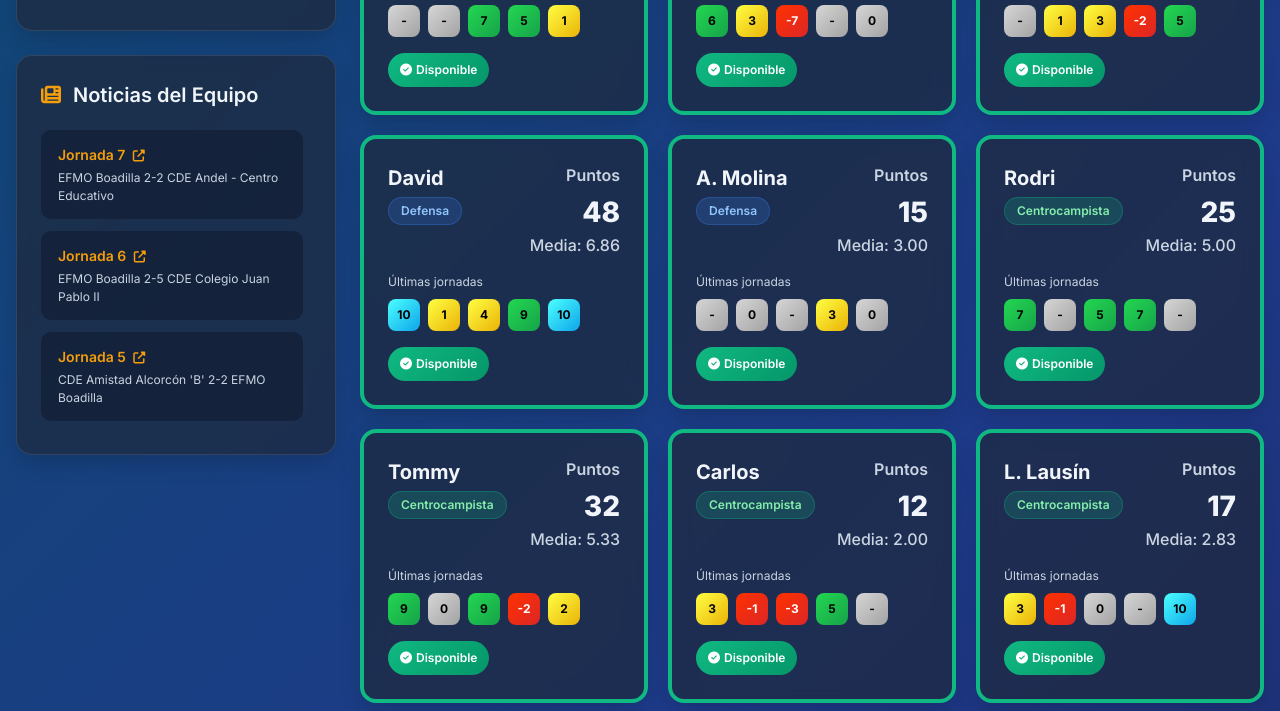
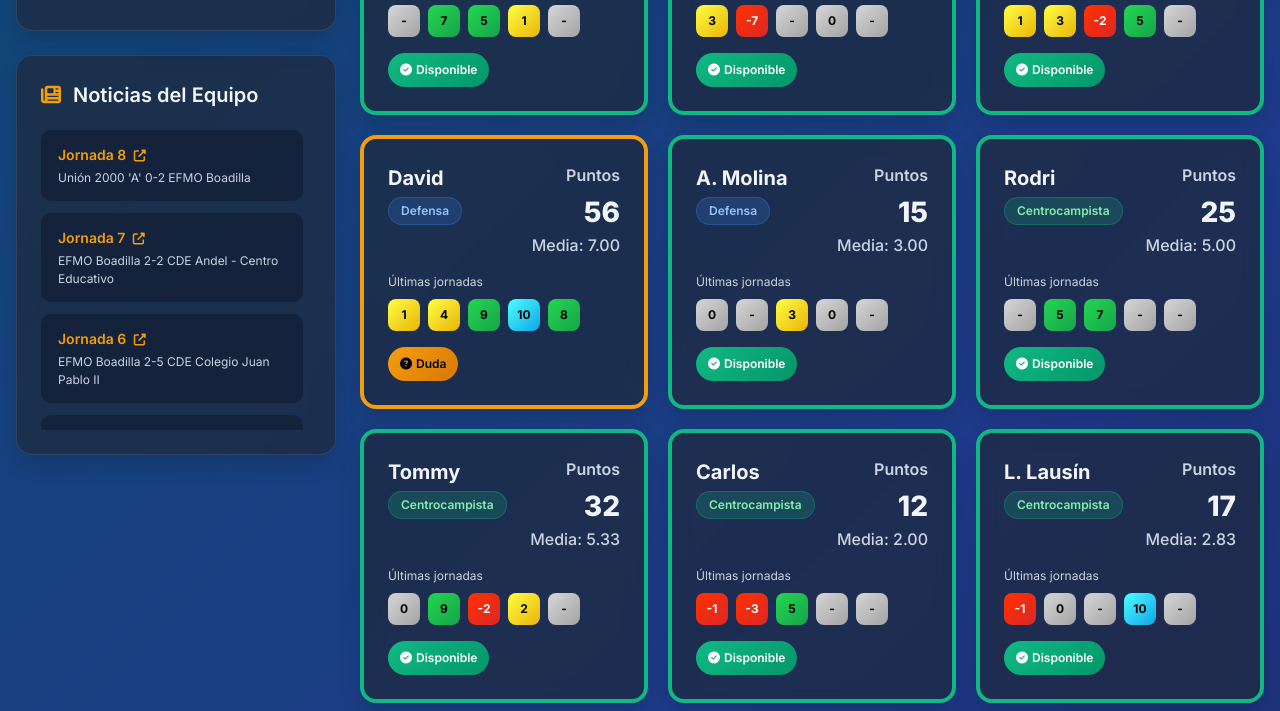
Before and after one commit to Gabrivaa33/EFMOBoadilla26-27, a plain HTML site: page FantasyEfmo.html in a window 1280 px wide. Shown: the part 679-1390 px from the top of the page. Drawn offline with nearby package versions, Linux system fonts and the light colour scheme.

Commit message:
Update player statuses and comments in FantasyEfmo.html

```diff
--- a/FantasyEfmo.html
+++ b/FantasyEfmo.html
@@ -894,6 +894,14 @@
         "assists": 0,
         "cards": 0,
         "comment": "(7,0)"
+      },
+      {
+        "points": null,
+        "minutes": 90,
+        "goals": 0,
+        "assists": 0,
+        "cards": 0,
+        "comment": "(Sin calificación)"
       }
     ]
   },
@@ -959,6 +967,14 @@
         "assists": 0,
         "cards": 0,
         "comment": "-"
+      },
+      {
+        "points": null,
+        "minutes": 0,
+        "goals": 0,
+        "assists": 0,
+        "cards": 0,
+        "comment": "-"
       }
     ]
   },
@@ -1024,6 +1040,14 @@
         "assists": 0,
         "cards": 1,
         "comment": "🟨↩️ (6,4)"
+      },
+      {
+        "points": null,
+        "minutes": 16,
+        "goals": 0,
+        "assists": 0,
+        "cards": 0,
+        "comment": "↩️"
       }
     ]
   },
@@ -1089,6 +1113,14 @@
         "assists": 0,
         "cards": 0,
         "comment": "↪️ (6,3)"
+      },
+      {
+        "points": null,
+        "minutes": 90,
+        "goals": 0,
+        "assists": 0,
+        "cards": 0,
+        "comment": "(Sin calificación)"
       }
     ]
   },
@@ -1154,6 +1186,14 @@
         "assists": 0,
         "cards": 0,
         "comment": "↪️ (6,0)"
+      },
+      {
+        "points": null,
+        "minutes": 36,
+        "goals": 0,
+        "assists": 0,
+        "cards": 0,
+        "comment": "↩️"
       }
     ]
   },
@@ -1219,6 +1259,14 @@
         "assists": 0,
         "cards": 0,
         "comment": "↩️ (7,0)"
+      },
+      {
+        "points": null,
+        "minutes": 0,
+        "goals": 0,
+        "assists": 0,
+        "cards": 0,
+        "comment": "No convocado"
       }
     ]
   },
@@ -1226,7 +1274,7 @@
     "id": 7,
     "name": "David",
     "pos": "Defensa",
-    "status": "OK",
+    "status": "Duda",
     "special": false,
     "performances": [
       {
@@ -1284,6 +1332,14 @@
         "assists": 1,
         "cards": 1,
         "comment": "🟨🅰️ (7,8+🅰️)"
+      },
+      {
+        "points": 8,
+        "minutes": 54,
+        "goals": 0,
+        "assists": 0,
+        "cards": 0,
+        "comment": "↪️ (7,6)"
       }
     ]
   },
@@ -1349,6 +1405,14 @@
         "assists": 0,
         "cards": 1,
         "comment": "🟨 (6,1)"
+      },
+      {
+        "points": null,
+        "minutes": 90,
+        "goals": 0,
+        "assists": 0,
+        "cards": 0,
+        "comment": "(Sin calificación)"
       }
     ]
   },
@@ -1414,6 +1478,14 @@
         "assists": 0,
         "cards": 0,
         "comment": "No convocado"
+      },
+      {
+        "points": null,
+        "minutes": 36,
+        "goals": 0,
+        "assists": 1,
+        "cards": 0,
+        "comment": "↩️🅰️"
       }
     ]
   },
@@ -1479,6 +1551,14 @@
         "assists": 0,
         "cards": 0,
         "comment": "↩️ (6,4)"
+      },
+      {
+        "points": null,
+        "minutes": 74,
+        "goals": 0,
+        "assists": 0,
+        "cards": 0,
+        "comment": "↪️"
       }
     ]
   },
@@ -1544,6 +1624,14 @@
         "assists": 0,
         "cards": 0,
         "comment": "No convocado"
+      },
+      {
+        "points": null,
+        "minutes": 83,
+        "goals": 1,
+        "assists": 0,
+        "cards": 0,
+        "comment": "↪️⚽"
       }
     ]
   },
@@ -1609,6 +1697,14 @@
         "assists": 0,
         "cards": 0,
         "comment": "⚽ (7,3+⚽)"
+      },
+      {
+        "points": null,
+        "minutes": 16,
+        "goals": 0,
+        "assists": 0,
+        "cards": 1,
+        "comment": "🟨↩️"
       }
     ]
   },
@@ -1674,6 +1770,14 @@
         "assists": 0,
         "cards": 0,
         "comment": "↪️ (6,5)"
+      },
+      {
+        "points": 8,
+        "minutes": 54,
+        "goals": 0,
+        "assists": 0,
+        "cards": 0,
+        "comment": "↪️ (7,6)"
       }
     ]
   },
@@ -1739,6 +1843,14 @@
         "assists": 0,
         "cards": 0,
         "comment": "Lesionado"
+      },
+      {
+        "points": null,
+        "minutes": 0,
+        "goals": 0,
+        "assists": 0,
+        "cards": 0,
+        "comment": "Lesionado"
       }
     ]
   },
@@ -1804,6 +1916,14 @@
         "assists": 0,
         "cards": 0,
         "comment": "Lesionado"
+      },
+      {
+        "points": null,
+        "minutes": 0,
+        "goals": 0,
+        "assists": 0,
+        "cards": 0,
+        "comment": "Lesionado"
       }
     ]
   },
@@ -1869,6 +1989,14 @@
         "assists": 1,
         "cards": 1,
         "comment": "🟨↩️🅰️ (7,2+🅰️)"
+      },
+      {
+        "points": null,
+        "minutes": 90,
+        "goals": 0,
+        "assists": 0,
+        "cards": 0,
+        "comment": "(Sin calificación)"
       }
     ]
   },
@@ -1876,7 +2004,7 @@
     "id": 17,
     "name": "Álex",
     "pos": "Centrocampista",
-    "status": "OK",
+    "status": "Duda",
     "special": false,
     "performances": [
       {
@@ -1934,6 +2062,14 @@
         "assists": 0,
         "cards": 0,
         "comment": "↩️ (6,4)"
+      },
+      {
+        "points": null,
+        "minutes": 0,
+        "goals": 0,
+        "assists": 0,
+        "cards": 0,
+        "comment": "Lesionado"
       }
     ]
   },
@@ -1999,6 +2135,14 @@
         "assists": 0,
         "cards": 0,
         "comment": "↪️ (6,3)"
+      },
+      {
+        "points": null,
+        "minutes": 0,
+        "goals": 0,
+        "assists": 0,
+        "cards": 0,
+        "comment": "No convocado"
       }
     ]
   },
@@ -2064,6 +2208,14 @@
         "assists": 0,
         "cards": 0,
         "comment": "↪️ (7,3)"
+      },
+      {
+        "points": null,
+        "minutes": 90,
+        "goals": 0,
+        "assists": 0,
+        "cards": 0,
+        "comment": "(Sin calificación)"
       }
     ]
   },
@@ -2129,6 +2281,14 @@
         "assists": 0,
         "cards": 0,
         "comment": "No convocado"
+      },
+      {
+        "points": null,
+        "minutes": 36,
+        "goals": 0,
+        "assists": 0,
+        "cards": 0,
+        "comment": "↩️"
       }
     ]
   },
@@ -2194,6 +2354,14 @@
         "assists": 0,
         "cards": 0,
         "comment": "↩️ (7,2)"
+      },
+      {
+        "points": null,
+        "minutes": 74,
+        "goals": 0,
+        "assists": 0,
+        "cards": 0,
+        "comment": "↪️"
       }
     ]
   },
@@ -2259,6 +2427,14 @@
         "assists": 0,
         "cards": 1,
         "comment": "🟨⚽ (7,0+⚽)"
+      },
+      {
+        "points": 10,
+        "minutes": 54,
+        "goals": 1,
+        "assists": 0,
+        "cards": 0,
+        "comment": "↪️⚽ (7,4+⚽)"
       }
     ]
   },
@@ -2324,6 +2500,14 @@
         "assists": 0,
         "cards": 0,
         "comment": "↪️ (5,7)"
+      },
+      {
+        "points": null,
+        "minutes": 7,
+        "goals": 0,
+        "assists": 0,
+        "cards": 0,
+        "comment": "↩️"
       }
     ]
   },
@@ -2390,6 +2574,14 @@
         "assists": 0,
         "cards": 0,
         "comment": "En el JA"
+      },
+      {
+        "points": null,
+        "minutes": 0,
+        "goals": 0,
+        "assists": 0,
+        "cards": 0,
+        "comment": "En el JA"
       }
     ]
   },
@@ -2456,6 +2648,14 @@
         "assists": 0,
         "cards": 0,
         "comment": "En el JB"
+      },
+      {
+        "points": null,
+        "minutes": 0,
+        "goals": 0,
+        "assists": 0,
+        "cards": 0,
+        "comment": "En el JB"
       }
     ]
   }
@@ -2465,6 +2665,12 @@
   const news = [
   {
     "playerId": null,
+    "title": "Jornada 8",
+    "text": "Unión 2000 'A' 0-2 EFMO Boadilla",
+    "url": "InformeJ8.html"
+  },
+  {
+    "playerId": null,
     "title": "Jornada 7",
     "text": "EFMO Boadilla 2-2 CDE Andel - Centro Educativo",
     "url": "InformeJ7.html"
@@ -2511,6 +2717,11 @@
     "text": "Golpe en el pie, 3-5 semanas"
   },
   {
+    "playerId": 7,
+    "title": "Duda",
+    "text": "Molestias, 4-10 días"
+  },
+  {
     "playerId": 14,
     "title": "Lesión",
     "text": "Lesión de hombro, 2-4 semanas"
@@ -2519,6 +2730,11 @@
     "playerId": 15,
     "title": "Lesión",
     "text": "Lesión de isquios, 2-4 semanas"
+  },
+  {
+    "playerId": 17,
+    "title": "Duda",
+    "text": "Tendinitis leve, 1-3 semanas"
   },
   {
     "playerId": null,
```
